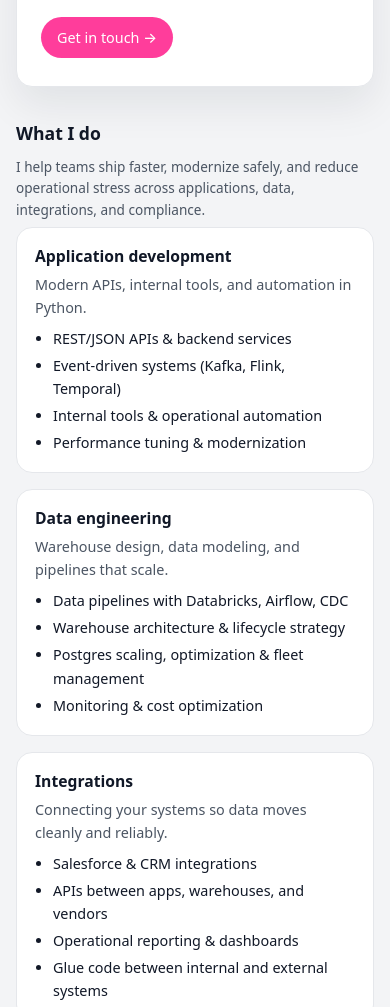
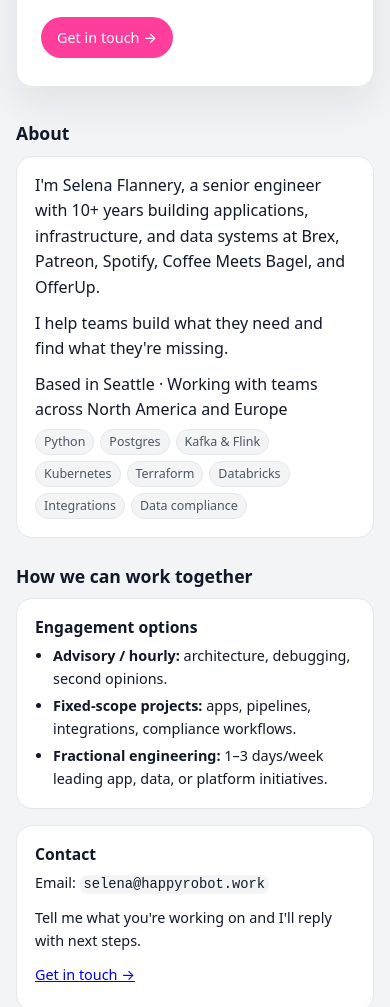
Before and after one commit to SeleniumK/seleniumk.github.io, a plain HTML site: page index.html in a window 390 px wide. Shown: the part 576-1583 px from the top of the page. Drawn offline with Linux system fonts and the light colour scheme.

Commit message:
Improve mobile section order

```diff
--- a/index.html
+++ b/index.html
@@ -173,7 +173,13 @@
     }
 
     @media (max-width: 800px) {
-      main { grid-template-columns: 1fr; }
+      main {
+        grid-template-columns: 1fr;
+        display: flex;
+        flex-direction: column;
+      }
+      main > div:first-child { order: 2; }  /* What I do + Past impact */
+      main > div:last-child { order: 1; }   /* About + Contact */
       header { flex-direction: column; align-items: flex-start; }
       .contact-meta { text-align: left; }
     }
```
